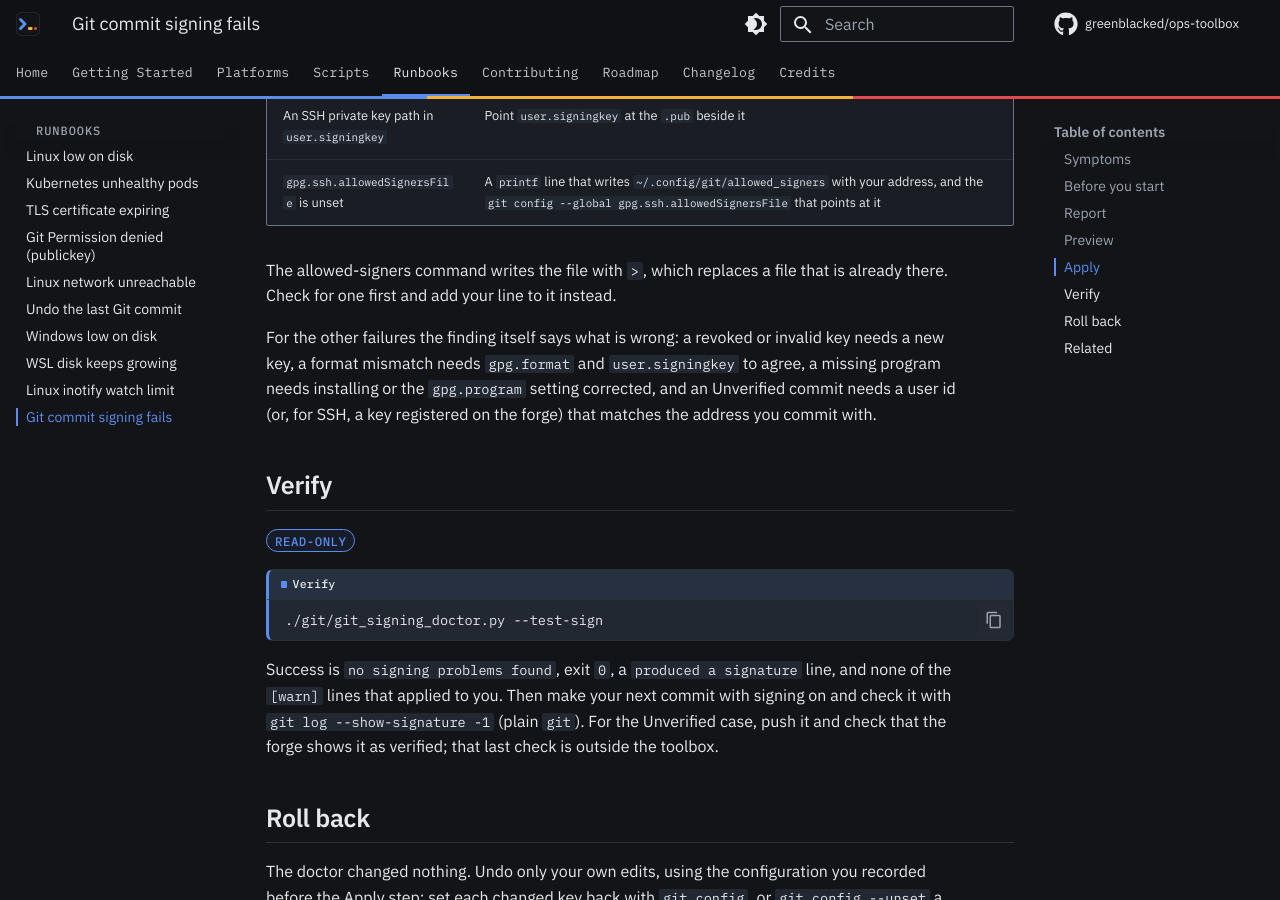
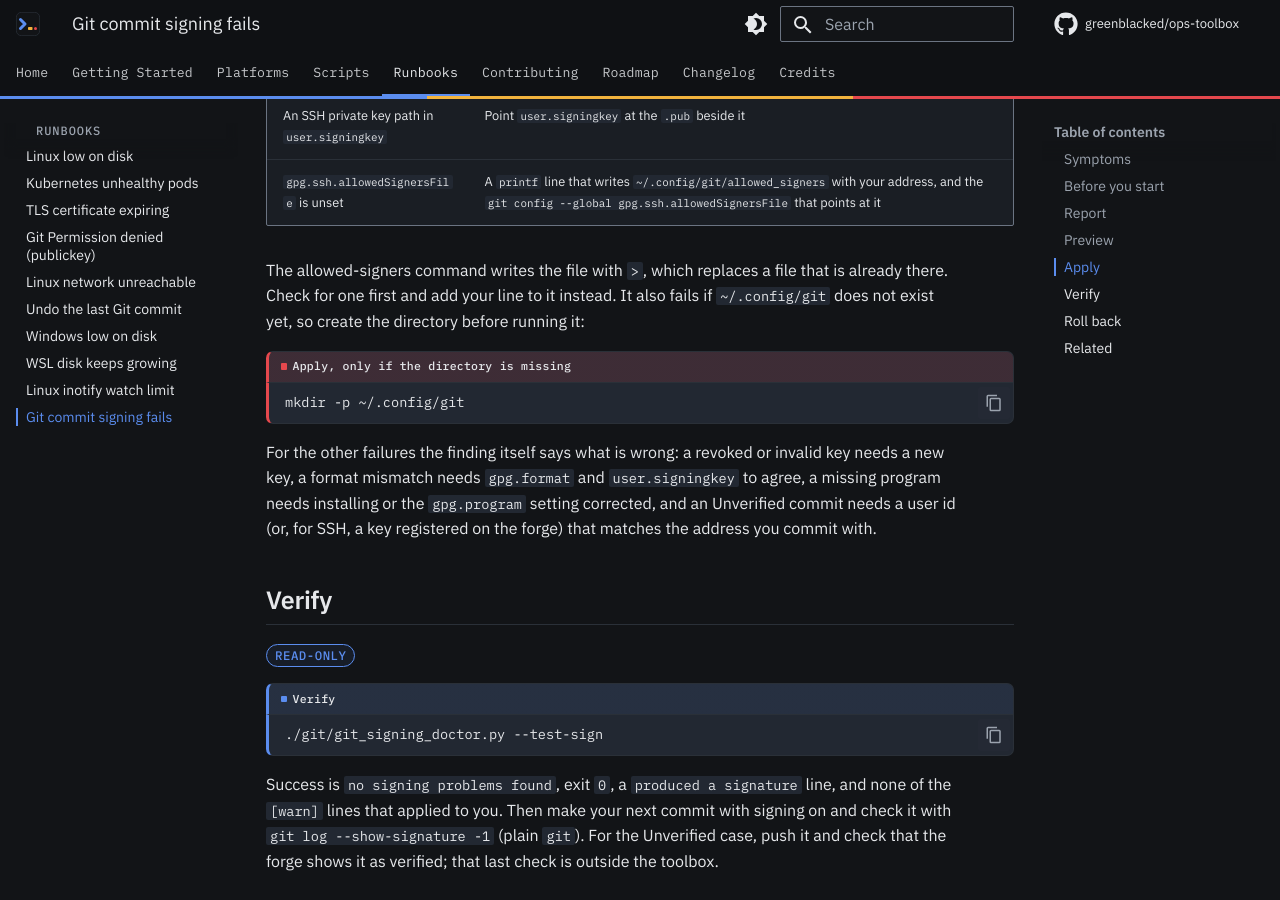
Before and after one commit to greenblacked/ops-toolbox, an MkDocs documentation site: the page built from docs/runbooks/git-commit-signing-fails.md, in a window 1280 px wide and 900 px high, scrolled down 3439 px. Built offline with MkDocs 1.6.1 and Material for MkDocs 9.7.7, drawn with Linux system fonts in a browser that asks for light colours; comment, search, counter and statistics services are not loaded.

Commit message:
docs(runbooks): create ~/.config/git before allowed_signers
The printed allowed_signers fix fails when ~/.config/git does not
exist. Add a mkdir -p step before it.

````diff
--- a/docs/runbooks/git-commit-signing-fails.md
+++ b/docs/runbooks/git-commit-signing-fails.md
@@ -140,6 +140,12 @@ That is plain `git`. Then run only the fix the report printed for your case:
 
 The allowed-signers command writes the file with `>`, which replaces a file
 that is already there. Check for one first and add your line to it instead.
+It also fails if `~/.config/git` does not exist yet, so create the directory
+before running it:
+
+```{ .bash .rpt-apply title="Apply, only if the directory is missing" }
+mkdir -p ~/.config/git
+```
 
 For the other failures the finding itself says what is wrong: a revoked or
 invalid key needs a new key, a format mismatch needs `gpg.format` and
````
